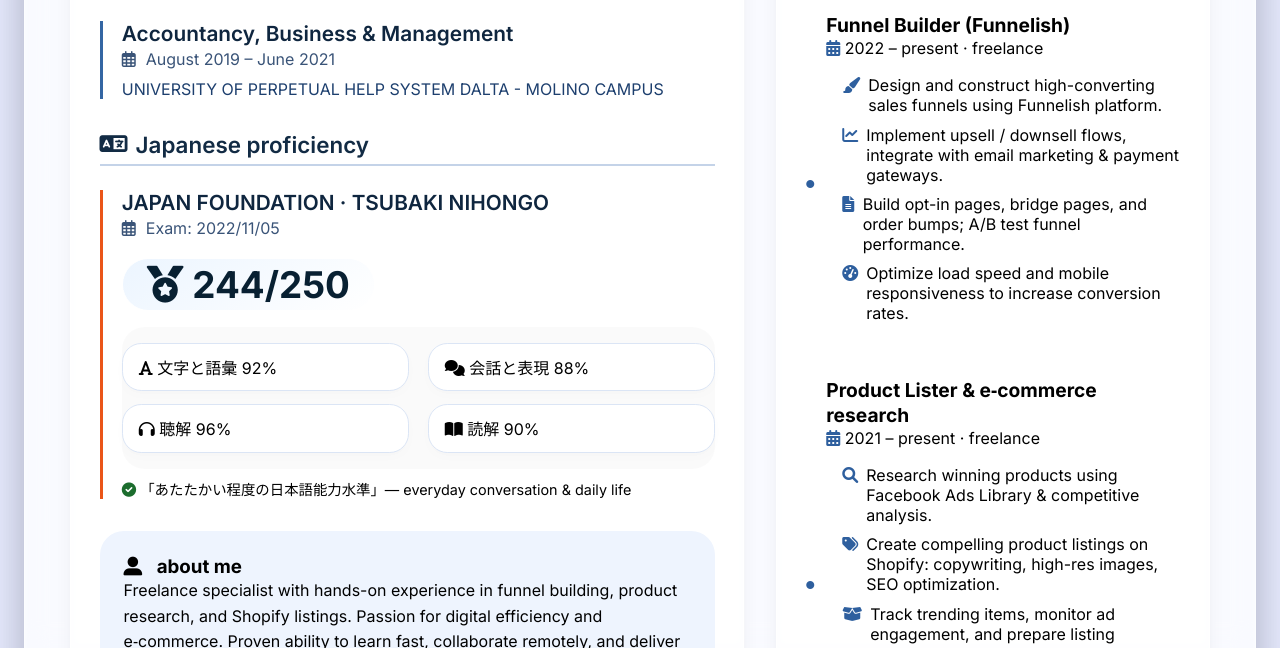
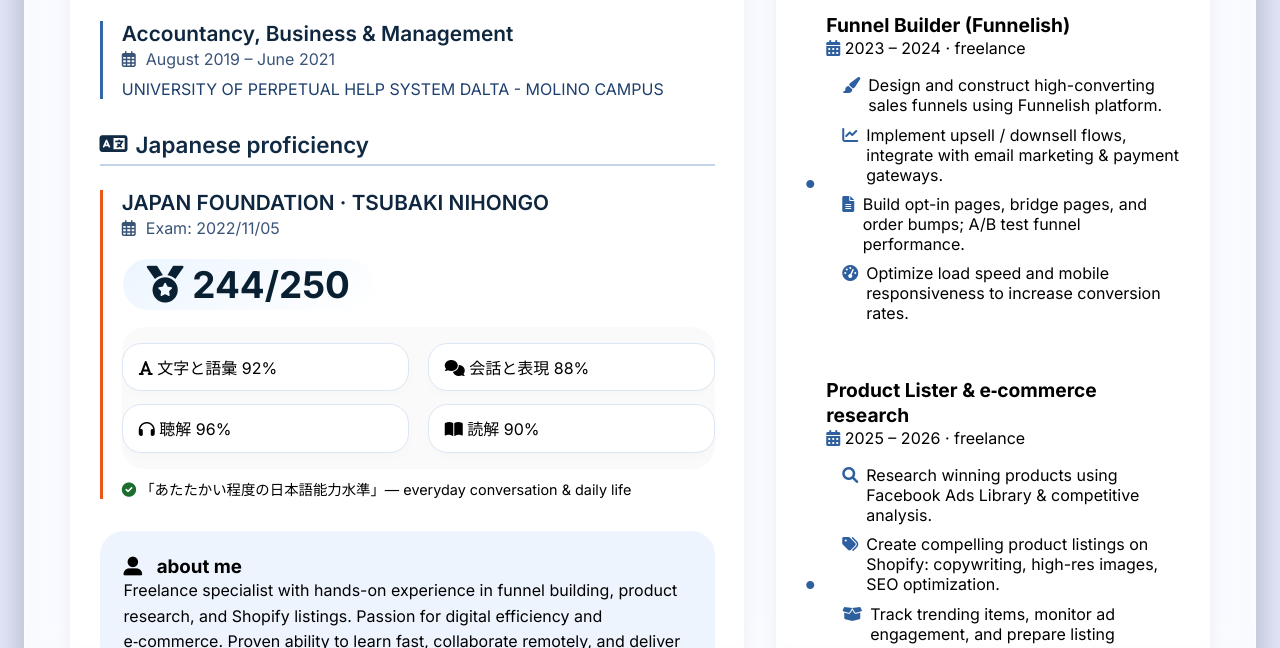
Before and after one commit to apdg21/andrei-christopher-resume, a plain HTML site: page index.html in a window 1280 px wide. Shown: the part 620-1268 px from the top of the page. Drawn offline with Linux system fonts and the light colour scheme.

Commit message:
Update index.html

```diff
--- a/index.html
+++ b/index.html
@@ -480,7 +480,7 @@
                     <i class="fas fa-circle" style="font-size: 0.5rem; align-self: center;"></i>
                     <div style="flex:1">
                         <h4 style="font-size: 1.2rem;">Funnel Builder (Funnelish)</h4>
-                        <div class="meta"><i class="fas fa-calendar-alt"></i> 2022 – present · freelance</div>
+                        <div class="meta"><i class="fas fa-calendar-alt"></i> 2023 – 2024 · freelance</div>
                         <div class="work-detail">
                             <p><i class="fas fa-paint-brush"></i> Design and construct high-converting sales funnels using Funnelish platform.</p>
                             <p><i class="fas fa-chart-line"></i> Implement upsell / downsell flows, integrate with email marketing & payment gateways.</p>
@@ -495,7 +495,7 @@
                     <i class="fas fa-circle" style="font-size: 0.5rem; align-self: center;"></i>
                     <div style="flex:1">
                         <h4 style="font-size: 1.2rem;">Product Lister & e‑commerce research</h4>
-                        <div class="meta"><i class="fas fa-calendar-alt"></i> 2021 – present · freelance</div>
+                        <div class="meta"><i class="fas fa-calendar-alt"></i> 2025 – 2026 · freelance</div>
                         <div class="work-detail">
                             <p><i class="fas fa-search"></i> Research winning products using Facebook Ads Library & competitive analysis.</p>
                             <p><i class="fas fa-tags"></i> Create compelling product listings on Shopify: copywriting, high-res images, SEO optimization.</p>
```
